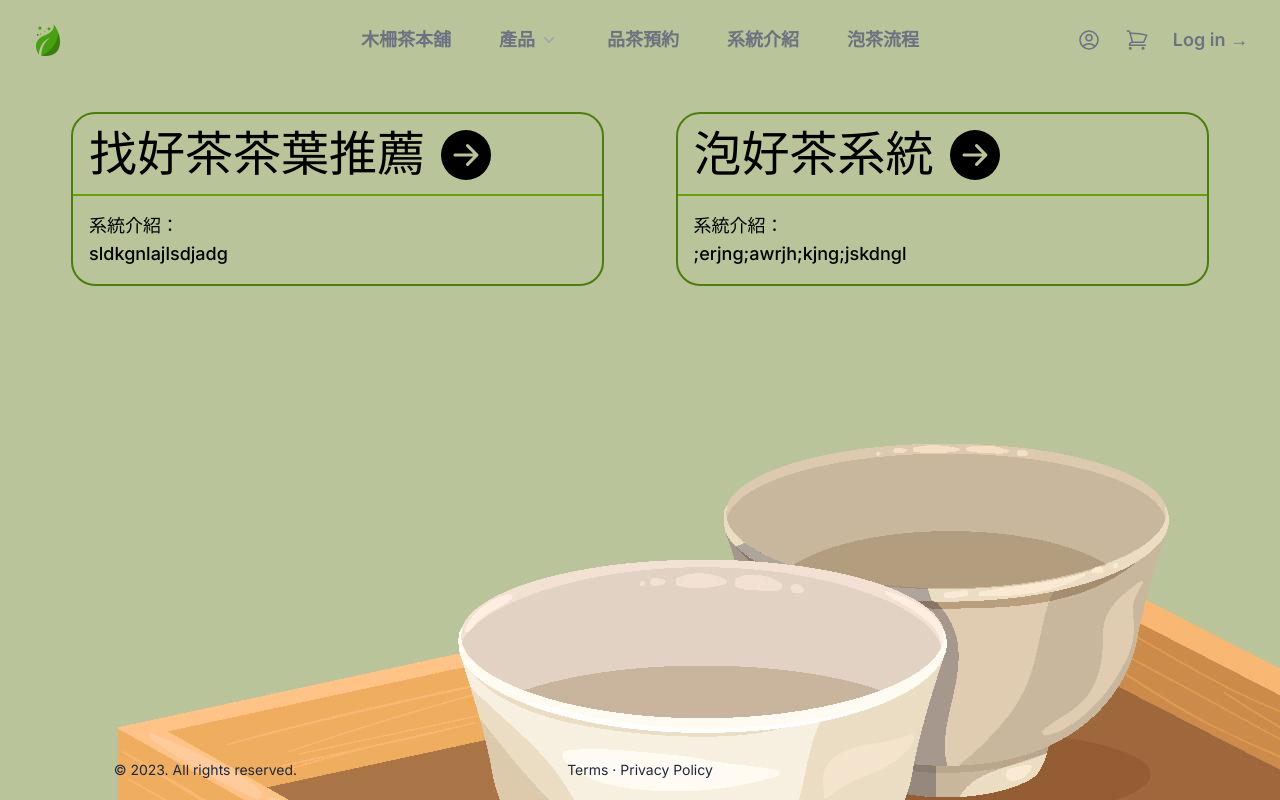
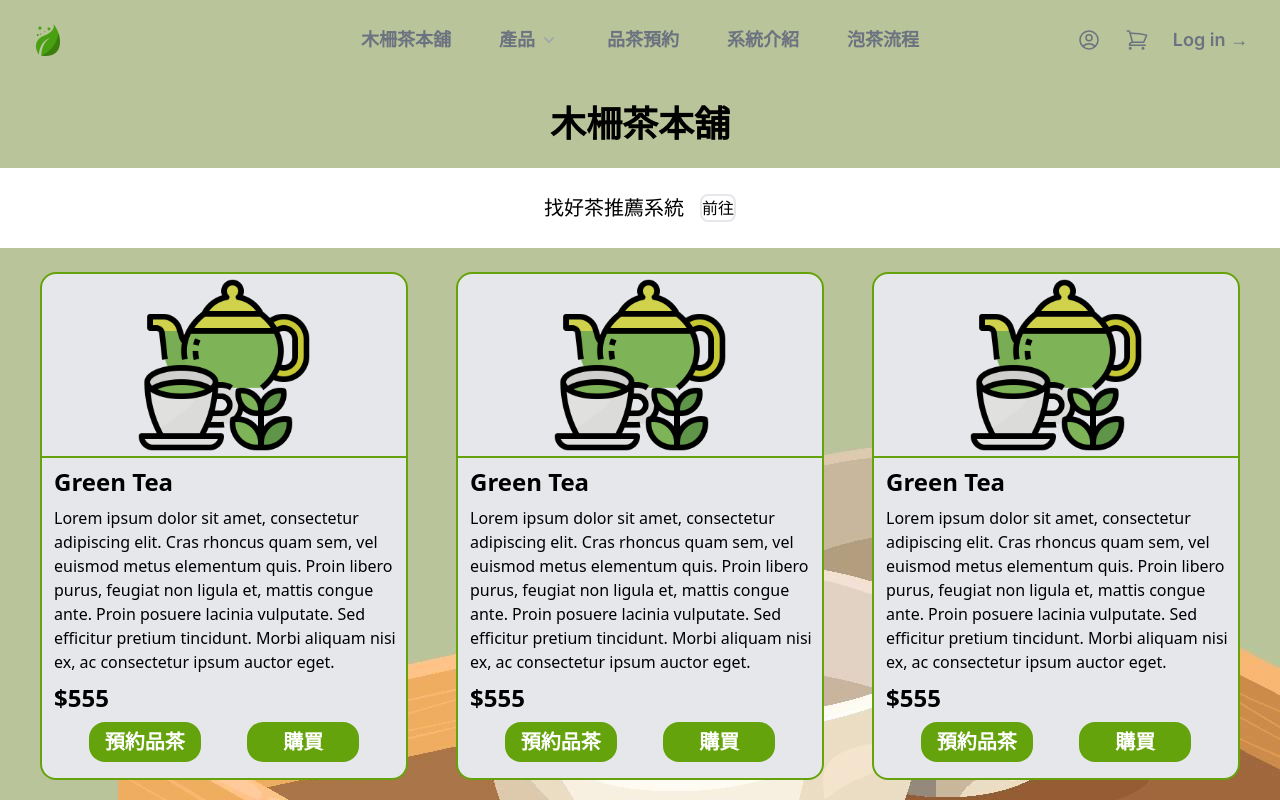
Before and after one commit to Mattis3858/graduation_with_next, a Next.js app: page / in a window 1280 px wide. Shown: the top 800 px of the page. Built offline with nearby package versions, Linux system fonts and the light colour scheme.

Commit message:
更新首頁-木柵茶本舖

```diff
--- a/app/components/Navbar.js
+++ b/app/components/Navbar.js
@@ -58,7 +58,7 @@ export default function Navbar() {
 
         <Popover.Group className="hidden lg:flex lg:gap-x-12">
           <Link
-            href="/product"
+            href="/"
             className="text-lg font-semibold leading-6 text-gray-500 hover:text-gray-900"
           >
             木柵茶本舖
--- a/app/page.js
+++ b/app/page.js
@@ -1,10 +1,12 @@
 import Link from 'next/link';
 import { BsFillArrowRightCircleFill } from 'react-icons/bs';
+import Product from './product/Product';
 
 export default function Home() {
   return (
-    <main className="mt-8 flex justify-evenly">
-      <SystemIntroduction
+    <main className=" flex justify-evenly">
+      <Product />
+      {/* <SystemIntroduction
         title="找好茶茶葉推薦"
         description="sldkgnlajlsdjadg"
         marginLeft=""
@@ -15,7 +17,7 @@ export default function Home() {
         description=";erjng;awrjh;kjng;jskdngl"
         marginLeft=""
         link="/brewgoodtea"
-      />
+      /> */}
       {/* <SystemIntroduction
         title="找好茶推薦系統"
         customer="平時喝茶頻率較高，有喝過木柵鐵觀音，並熟悉滋味希望能依據自身口味找到更相符的鐵觀音"
@@ -37,7 +39,7 @@ const SystemIntroduction = ({
 }) => {
   return (
     <div
-      className={`w-5/12 border-solid border-lime-700 rounded-3xl border-2 mb-8 ${marginLeft}`}
+      className={`w-5/12 border-solid border-lime-700 rounded-3xl border-2 ${marginLeft}`}
     >
       <Link href={link} className="mt-4 top-1.5 left-10">
         <div className="">
--- a/app/personalInformation/Profile.js
+++ b/app/personalInformation/Profile.js
@@ -3,7 +3,7 @@ import React from 'react';
 const Profile = ({ name, birthDate, age, email, gender, phoneNumber }) => {
   return (
     <div className="flex justify-center">
-      <div className="text-center">
+      <div className="">
         <h1 className="font-bold text-4xl mt-6 ml-10">個人檔案</h1>
         <table className="mt-6 ml-10">
           <tbody>
@@ -31,10 +31,10 @@ const Profile = ({ name, birthDate, age, email, gender, phoneNumber }) => {
               <td className="font-medium text-xl">電話：</td>
               <td className="font-medium text-xl">{phoneNumber}</td>
             </tr>
-            {/* 其他用戶資訊... */}
           </tbody>
         </table>
       </div>
+      <div></div>
     </div>
   );
 };
--- a/app/product/Product.js
+++ b/app/product/Product.js
@@ -1,5 +1,6 @@
 import React from 'react';
 import TeaProduct from './TeaProduct';
+import Link from 'next/link';
 
 const ProductData = {
   張協興炭焙鐵觀音: {
@@ -14,6 +15,12 @@ const Product = () => {
   return (
     <div>
       <div className="font-bold text-4xl mt-6 text-center">木柵茶本舖</div>
+      <div className="h-20 mt-6 bg-white flex items-center justify-center">
+        <div className="text-xl fw-700">找好茶推薦系統</div>
+        <Link href="/goodtea">
+          <button className="rounded-lg ml-4 border-2">前往</button>
+        </Link>
+      </div>
       <div className="mt-6 grid justify-around gap-x-12 gap-y-12 grid-cols-3 ml-10 mr-10">
         <TeaProduct
           src={ProductData.張協興炭焙鐵觀音.src} //
```
